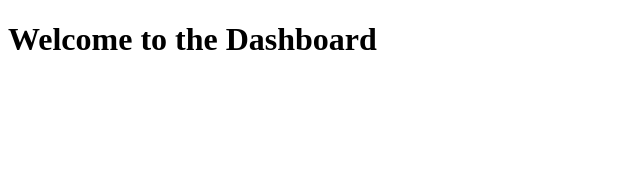
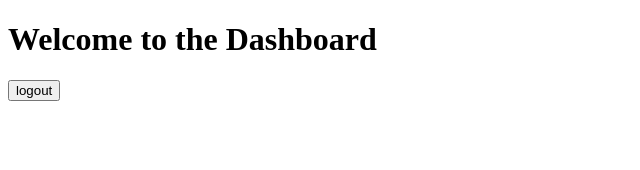
Before and after one commit to AbdElRahmanSaad-web/daiwer-web, a React (Vite) app: page / in a window 1280 px wide. Shown: the top 170 px of the page, without its empty margins (0-640 px from the left). Built offline with nearby package versions, Linux system fonts and the light colour scheme; sample sign-in values are in the browser's storage.

Commit message:
add logout button

```diff
--- a/src/pages/Dashboard.tsx
+++ b/src/pages/Dashboard.tsx
@@ -1,4 +1,18 @@
-import React from 'react';
+import React from "react";
+import { useNavigate } from "react-router-dom";
 
-const Dashboard: React.FC = () => <h1>Welcome to the Dashboard</h1>;
+const Dashboard: React.FC = () => {
+  const navigate = useNavigate();
+
+  const handleLogout = () => {
+    localStorage.removeItem("auth_token");
+    navigate("/Login");
+  };
+  return (
+    <>
+      <h1>Welcome to the Dashboard</h1>
+      <button onClick={handleLogout}>logout</button>
+    </>
+  );
+};
 export default Dashboard;
```
